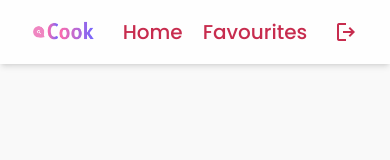
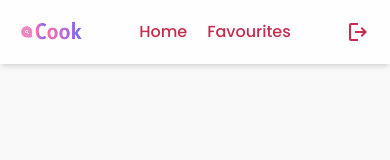
Before and after one commit to YahampathChandika/Recipe_App_FE, a React (Vite) app: page /home in a window 390 px wide. Shown: the top 160 px of the page. Built offline with nearby package versions, Linux system fonts and the light colour scheme.

Commit message:
Navbar changes

```diff
--- a/src/components/Navbar.jsx
+++ b/src/components/Navbar.jsx
@@ -7,20 +7,20 @@ export default function Navbar() {
   const navigate = useNavigate();
 
   return (
-    <nav className="flex items-center justify-between bg-white-snow px-8 md:px-32 py-4 shadow-md w-full">
+    <nav className="flex items-center justify-between bg-white-snow px-5 md:px-32 py-4 shadow-md w-full">
       <div className="flex items-center">
         <img src={logo} alt="Logo" className="w-16 md:w-24" />
       </div>
       <div className="flex space-x-5 md:space-x-24">
         <button
           onClick={() => navigate("/home")}
-          className="text-dark-pink transition-all duration-300 hover:text-rose-pink font-medium text-xl"
+          className="text-dark-pink transition-all duration-300 hover:text-rose-pink font-medium md:text-xl"
         >
           Home
         </button>
         <button
           onClick={() => navigate("/favourites")}
-          className="text-dark-pink transition-all duration-300 hover:text-rose-pink font-medium text-xl"
+          className="text-dark-pink transition-all duration-300 hover:text-rose-pink font-medium md:text-xl"
         >
           Favourites
         </button>
```
